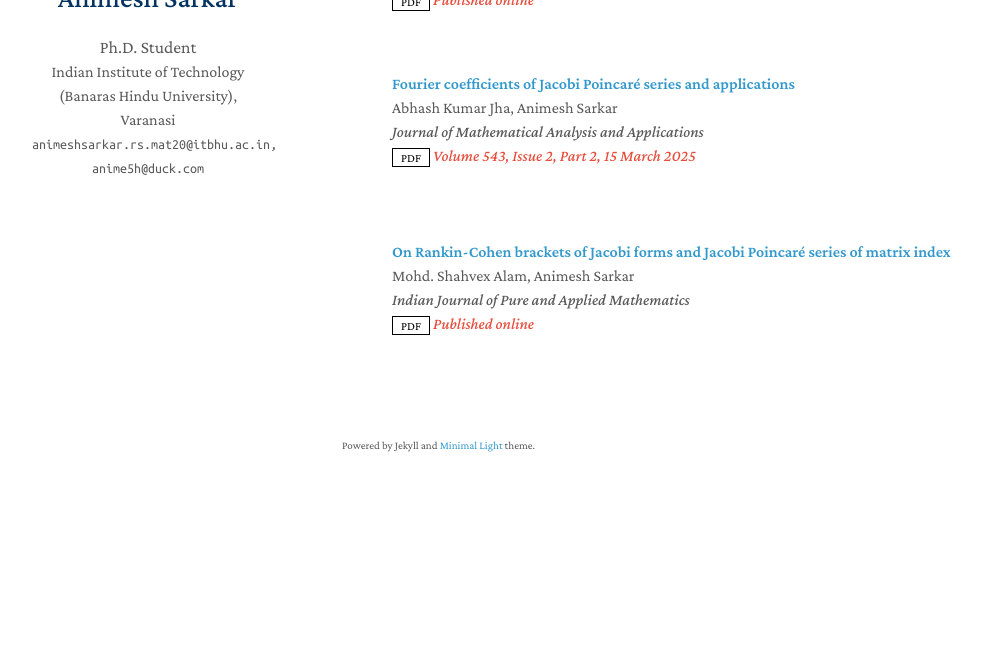
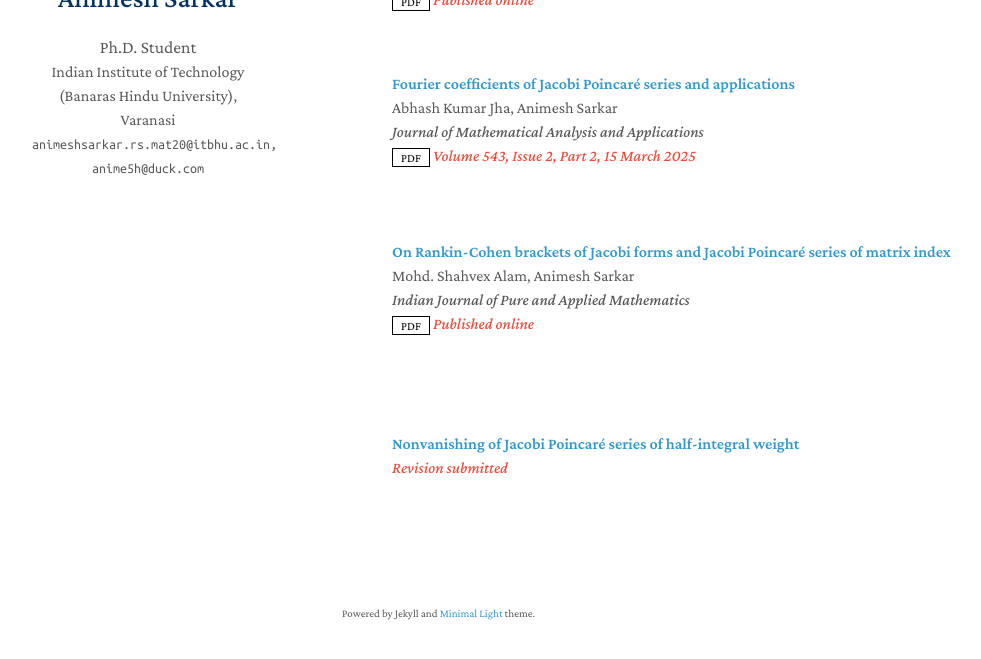
Before and after one commit to 4nimesh/4nimesh.github.io, a Jekyll site: the page built from index.md, in a window 1280 px wide and 900 px high, scrolled down 863 px, cut to the strip 206-865 px from the top of the window. Shown: the whole strip, without its empty margins (128-1109 px from the left). Built offline with Jekyll 4.4.1, drawn with Linux system fonts in a browser that asks for light colours; a style sheet for code colours, icons or effects is not loaded; our own code applies the rules of GitHub Pages for plain Markdown files; before the commit the page ends 1595 px from its top, so only the background shows below that.

Commit message:
Update publications.yml

```diff
--- a/_data/publications.yml
+++ b/_data/publications.yml
@@ -37,3 +37,9 @@ main:
     conference: Indian Journal of Pure and Applied Mathematics
     pdf: https://doi.org/10.1007/s13226-024-00696-z
     notes: Published online
+
+  - title: Nonvanishing of Jacobi Poincaré series of half-integral weight
+    # authors: Mohd. Shahvex Alam, Animesh Sarkar
+    # conference: Indian Journal of Pure and Applied Mathematics
+    # pdf: https://doi.org/10.1007/s13226-024-00696-z
+    notes: Revision submitted
```
